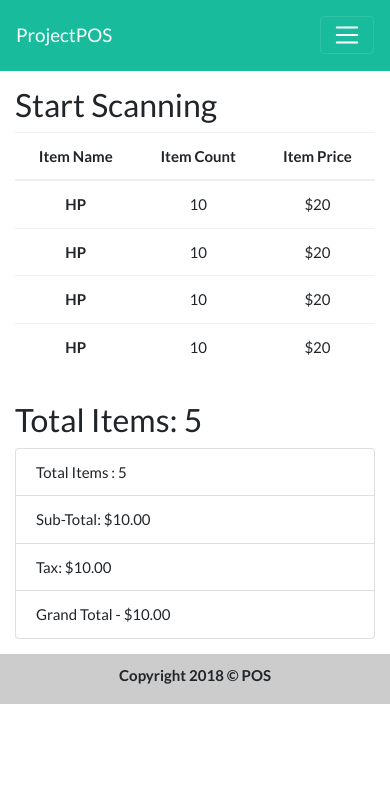
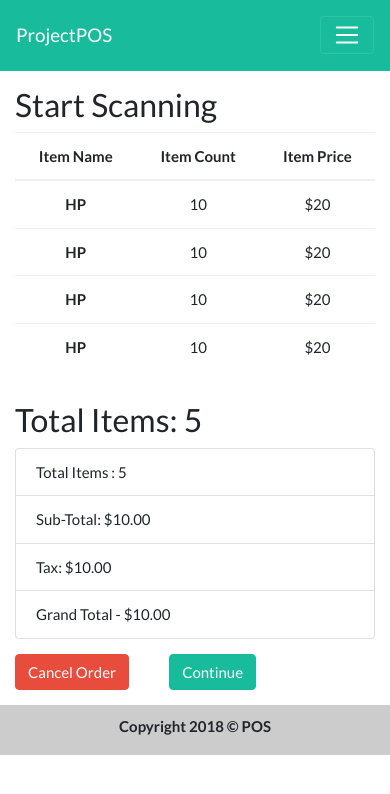
Before and after one commit to Babakanoosh/projectPOS, an Angular app: page / in a window 390 px wide. Shown: the top 794 px of the page. Built offline with nearby package versions, Linux system fonts and the light colour scheme.

Commit message:
added button in pos

```diff
--- a/src/app/pos/pos.component.css
+++ b/src/app/pos/pos.component.css
@@ -6,7 +6,17 @@
   margin-top: 15px;
 }
 
-
 th, td {
   text-align: center;
 }
+
+button {
+  margin-top: 15px;
+  margin-right: 25px;
+}
+
+@media only screen and (max-width: 499px) {
+  button {
+    margin-left: 15px;
+  }
+}
--- a/src/app/pos/pos.component.html
+++ b/src/app/pos/pos.component.html
@@ -47,5 +47,7 @@
         </ul>
       </div>
     </div>
+    <button type="button" class="btn btn-danger">Cancel Order</button>
+    <button type="button" class="btn btn-success">Continue</button>
   </div>
 </div>
```
